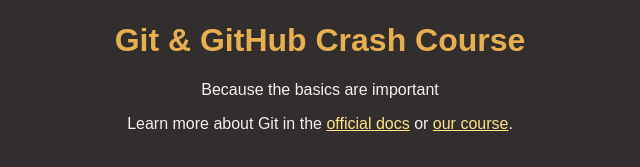
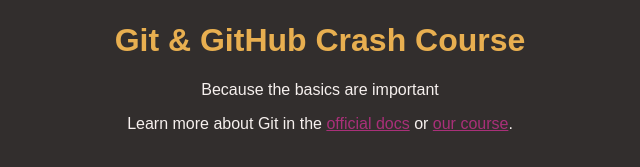
Before and after one commit to abbastem/GitHub, a plain HTML site: page index.html in a window 1280 px wide. Shown: the part 147-314 px from the top of the page, without its empty margins (320-960 px from the left). Drawn offline with Linux system fonts and the light colour scheme.

```diff
--- a/styles.css
+++ b/styles.css
@@ -21,5 +21,5 @@
 }
 
 a {
-  color: #fee389;
+  color: #a93079;
 }
```
